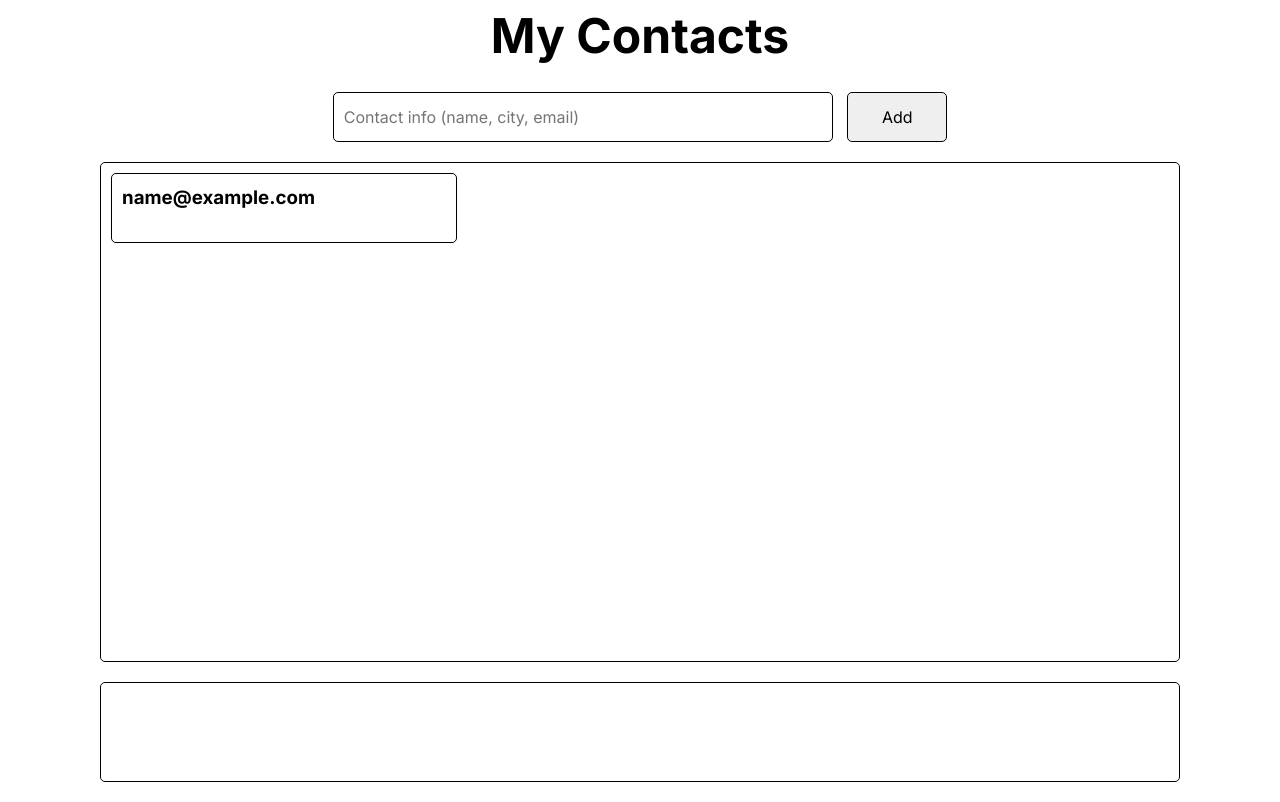
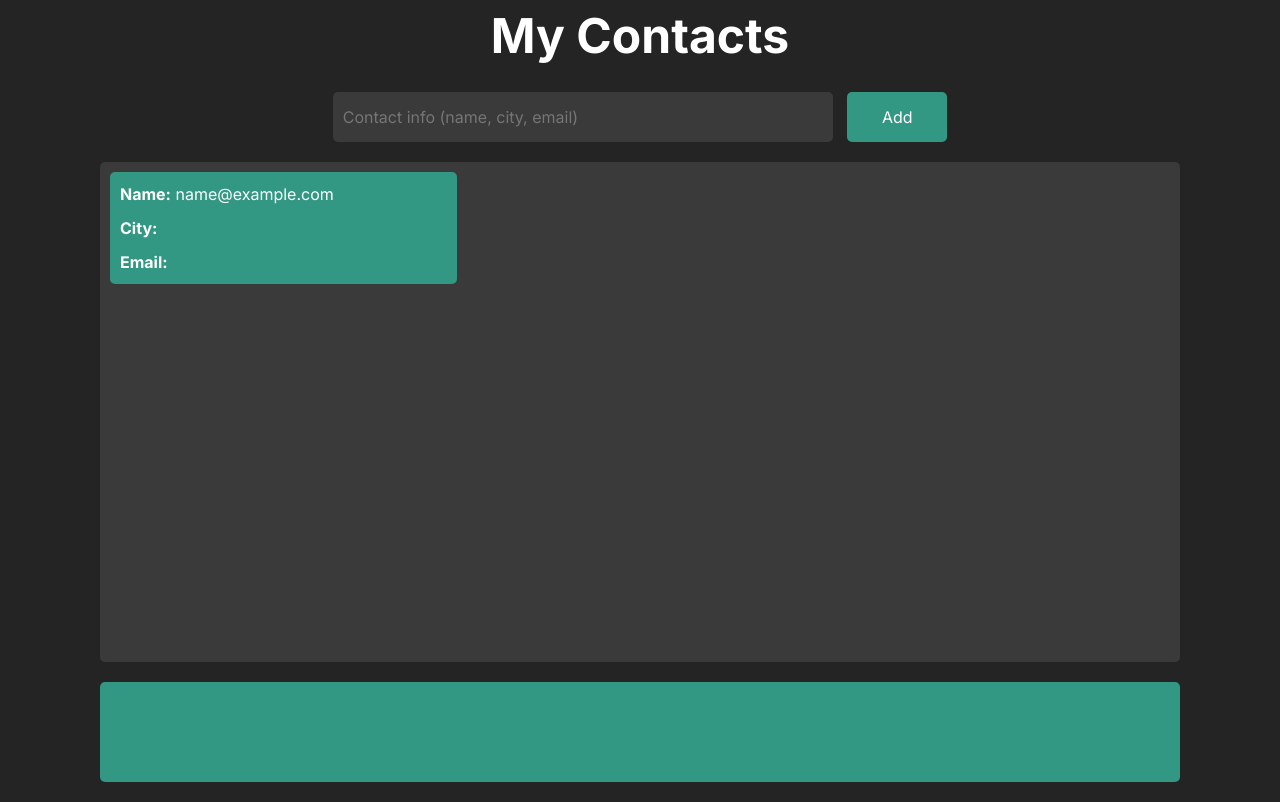
Before and after one commit to stefanoturcarelli/contacts, a website with bundled scripts: page index.html in a window 1280 px wide. Both pictures are taken after typing "name@example.com" into the empty fields and a click on the button "Add". Built offline with nearby package versions, Linux system fonts and the light colour scheme.

Commit message:
Add style

```diff
--- a/assets/script/Contact.js
+++ b/assets/script/Contact.js
@@ -9,14 +9,13 @@ class Contact {
     this.email = information.split(", ").slice(2, 3).join("");
   }
 
-
   // Method to display contact in HTML
   displayHTML() {
     return `
 			<div class="contact">
-				<h3>${this.name}</h3>
-				<p>${this.city}</p>
-				<p>${this.email}</p>
+				<p><span>Name:</span> ${this.name}</p>
+				<p><span>City:</span> ${this.city}</p>
+				<p><span>Email:</span> ${this.email}</p>
 			</div>
 		`;
   }
--- a/assets/script/app.js
+++ b/assets/script/app.js
@@ -19,6 +19,7 @@ const addBtn = select(".add-contact");
 const contactsContainer = select(".display-contacts .content");
 const inputName = select("#name");
 const contactsCounter = select(".contacts-counter");
+const contactDiv = selectAll(".contact");
 
 let contactsCount = 0;
 let contactsArray = [];
@@ -29,10 +30,10 @@ onEvent("click", addBtn, () => {
   let contact = new Contact(inputName.value);
 
   // Check if contacts count is less than or equal to 8 to limit contacts
-  if (contactsCount <= 8) {
+  if (contactsCount <= 11) {
     // Add contact to HTML
     addContact(contact);
-    displayContactsCount();
+    showContactAdded();
   }
 
   // Increment contacts count
@@ -42,23 +43,22 @@ onEvent("click", addBtn, () => {
   inputName.value = "";
 });
 
-// Function to add contact to HTML and display the contact
+// Function to add contact to HTML, the contacts array, and display the contact
 function addContact(contact) {
   // Add contact to HTML
   contactsContainer.innerHTML += contact.displayHTML();
   // Push the new contact to the contacts array
   contactsArray.push(contact);
-  console.log(contactsArray);
 }
 
-// Function to display the number of contacts
-function displayContactsCount() {
+// Function to display feedback when contact is added
+function showContactAdded() {
   let paragraph = document.createElement("p");
   paragraph.classList.add("contacts-count");
-  paragraph.textContent = `You have ${contactsCount} contacts.`;
+  paragraph.textContent = `Contact added`;
   contactsCounter.appendChild(paragraph);
   // Clear the paragraph after 2 seconds using setTimeout
   setTimeout(() => {
     paragraph.remove();
-  }, 2000);
+  }, 1000);
 }
--- a/assets/style/index.css
+++ b/assets/style/index.css
@@ -124,6 +124,8 @@ body {
   height: 100dvh;
   display: grid;
   place-items: center;
+  background-color: #242424;
+  color: #fff;
 }
 
 main {
@@ -142,10 +144,10 @@ section {
 }
 
 .display-contacts {
-  border: 1px solid #000;
   height: 50rem;
   border-radius: 0.5rem;
   padding: 1rem;
+  background-color: #3a3a3a;
 }
 
 .content {
@@ -163,16 +165,19 @@ section {
 input {
   height: 5rem;
   border-radius: 0.5rem;
-  border: 1px solid #000;
   padding: 0 1rem;
 }
 
 input[type="text"] {
   width: 50rem;
+  background-color: #3a3a3a;
+  color: #fff;
 }
 
 input[type="button"] {
   width: 10rem;
+  background-color: #329783;
+  color: #fff;
 }
 
 input + input {
@@ -184,8 +189,13 @@ input + input {
   flex-direction: column;
   gap: 1rem;
   padding: 1rem;
-  border: 0.1rem solid #000;
   border-radius: 0.5rem;
+  cursor: pointer;
+  background-color: #329783;
+}
+
+.contact p span {
+  font-weight: 700;
 }
 
 .contacts-counter {
@@ -193,6 +203,12 @@ input + input {
   font-size: 1.6rem;
   font-weight: 700;
   margin-bottom: 1rem;
-  border: 0.1rem solid #000;
   border-radius: 0.5rem;
+  background-color: #329783;
+  color: #fff;
+  padding: 1rem;
+  display: flex;
+  justify-content: center;
+  align-items: center;
+  gap: 1rem;
 }
```
Lines whose indentation alone changed are shown as unchanged.
